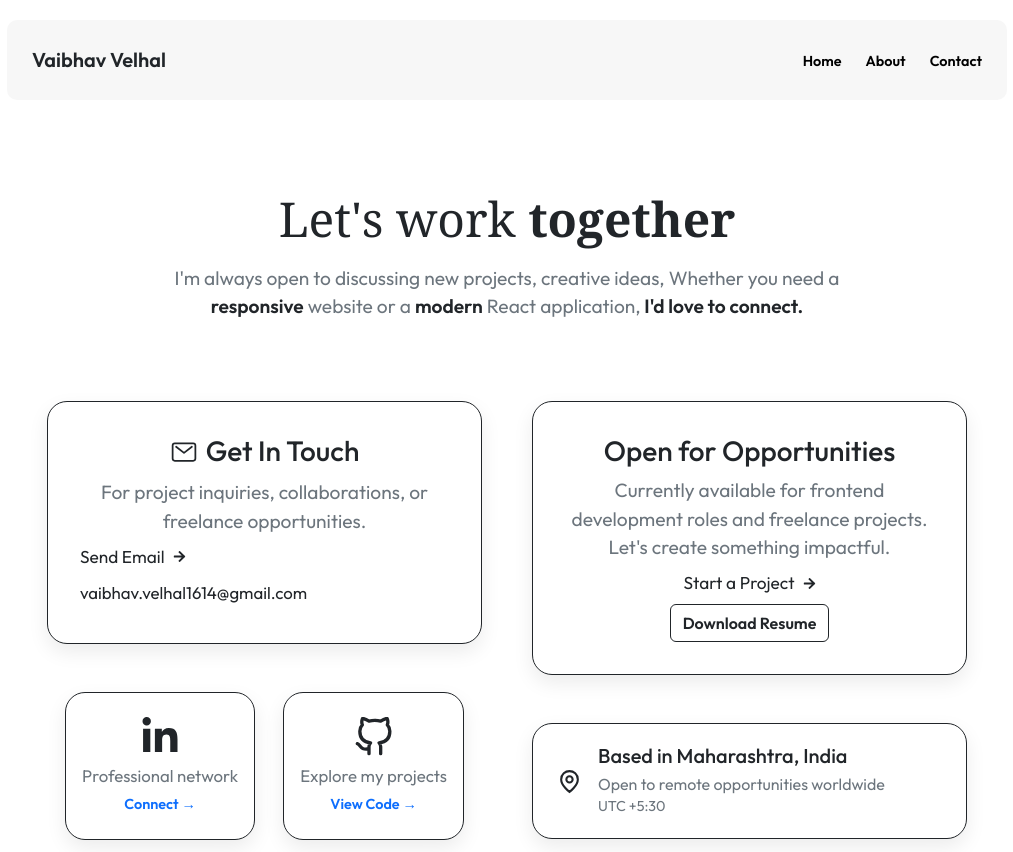
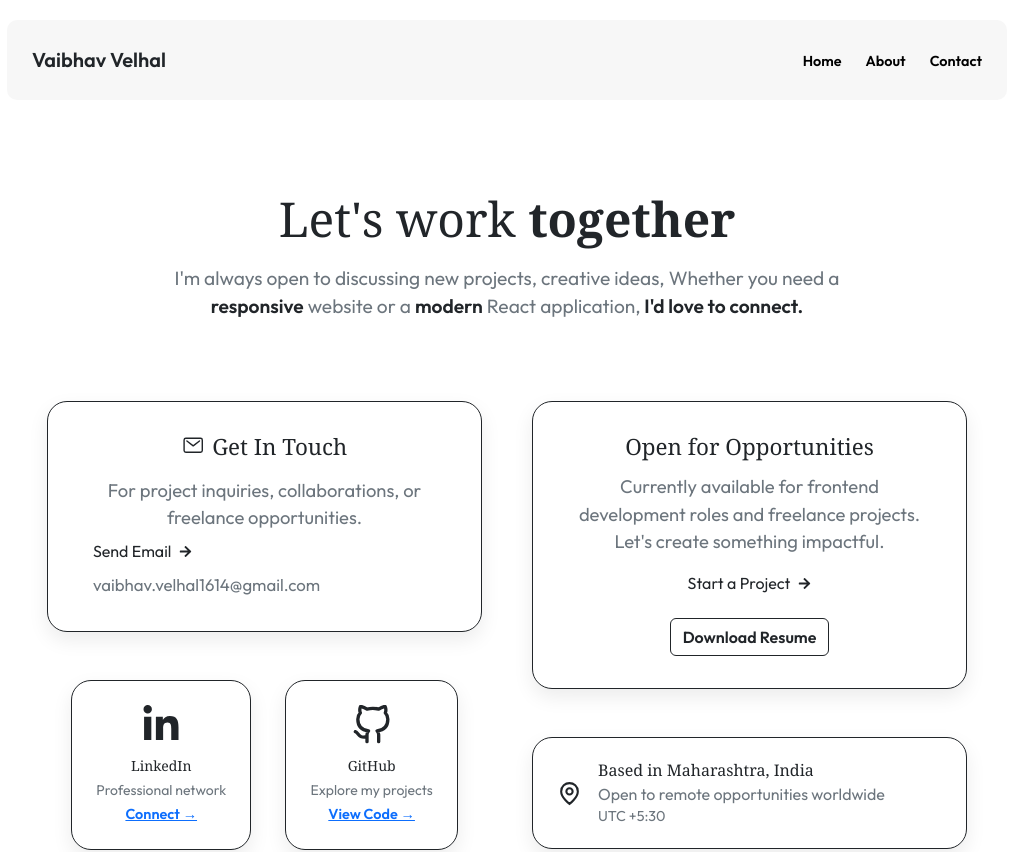
Before and after one commit to vaibhav-velhal/vaibhav-portfolio, a React (Vite) app: page /Contact in a window 1280 px wide. Shown: the top 852 px of the page, without its empty margins (133-1146 px from the left). Built offline with nearby package versions, Linux system fonts and the light colour scheme.

Commit message:
Font size changed for title of cards at Contact page

```diff
--- a/src/pages/Contact/Contact.css
+++ b/src/pages/Contact/Contact.css
@@ -15,6 +15,24 @@
 }
 
 /* Card Grid Section */
+.card-title {
+    font-family: Georgia, 'Times New Roman', Times, serif;
+}
+
+.card-title p{
+    font-weight: 550;
+    font-size: 1rem;
+}
+
+.card-title h3 {
+    font-weight: 550;
+    font-size: 1.4rem;
+}
+
+.card-subtitle p {
+    font-size: 1.15rem;
+}
+
 .contact-cards {
     display: flex;
     gap: 50px;
@@ -31,27 +49,28 @@
     flex-direction: column;
 }
 
+.send-email:hover {
+    text-decoration: underline;
+    box-shadow: 0 5px 10px rgba(0,0,0,0.2);
+}
+
+.email-text {
+    margin: 0;
+    margin-left: 13px;
+}
+
 /* Social Links Card */
-.card-section .social-links {
+.card-section .social-link-cards {
     display: flex;
     justify-content: space-evenly;
     gap: 10px;
 }
 
-.social-links .card {
+.social-link-cards .card {
     display: flex;
     flex-direction: column;
     align-items: center;
     justify-content: center;
-}
-
-.card a {
-    text-decoration: none;
-    color: #212529;
-}
-
-.card a:hover {
-    text-decoration: underline;
 }
 
 /* Location Card */
@@ -61,12 +80,12 @@
     align-items: center;
 }
 
-.location-sub-text p {
+.sub-text p {
     font-size: 1rem;
     margin: 0;
 }
 
-.location-sub-text .location-time-text {
+.sub-text .location-time-text {
     font-size: 0.9rem;
 }
 
@@ -86,7 +105,7 @@
         margin: 0;
     }
 
-    .card-section .social-links {
+    .card-section .social-link-cards {
         gap: 15px;
     }
 }
--- a/src/pages/Contact/Contact.jsx
+++ b/src/pages/Contact/Contact.jsx
@@ -27,29 +27,47 @@ function Contact() {
                     {/* 1. Get In Touch Card*/}
                     <div className="card p-3 border border-dark mb-5">
                         <div className="card-body">
-                            <div className="card-title text-center">
-                                <h3><IoMailOutline className='mb-1 me-2' />Get In Touch</h3>
-                                <p className='mb-0 text-secondary'>For project inquiries, collaborations, or freelance opportunities.</p>
+                            <div className="card-title mb-3 text-center">
+                                <h3><IoMailOutline className='mb-2 me-2' />Get In Touch</h3>
                             </div>
-                            <div className="link mb-2">
-                                <a href="mailto:vaibhav.velhal1614@gmail.com"><big>Send Email<FaArrowRight className='mb-1 ms-2' size={13} /></big></a>
+
+                            <div className="card-subtitle">
+                                <p className='mb-0 text-secondary text-center'>For project inquiries, collaborations, or freelance opportunities.</p>
                             </div>
-                            <p className='mb-1'><small>vaibhav.velhal1614@gmail.com</small></p>
+
+                            <div className="link">
+                                <button href="mailto:vaibhav.velhal1614@gmail.com" className='send-email btn'>Send Email<FaArrowRight className='mb-1 ms-2' size={13} /></button>
+                            </div>
+                            <p className='email-text text-secondary'><small>vaibhav.velhal1614@gmail.com</small></p>
                         </div>
                     </div>
 
                     {/* 2. Social Links Cards */}
-                    <div className="social-links">
-                        <div className="card px-3 py-4 border border-dark text-center">
-                            <FaLinkedinIn className='mb-1' size={40} />
-                            <p className='mb-1 text-secondary'><small>Professional network</small></p>
-                            <a href="https://www.linkedin.com/in/vaibhav-velhal" className='text-primary fw-semibold'>Connect &rarr;</a>
+                    <div className="social-link-cards">
+                        <div className="card p-4 border border-dark">
+                            <div className="card-body text-center p-0">
+                                <FaLinkedinIn className='mb-2' size={40} />
+
+                                <div className="card-title m-0"><p className="m-0"><small>LinkedIn</small></p></div>
+
+                                <div className="sub-text">
+                                    <p className='text-secondary'><small>Professional network</small></p>
+                                </div>
+                                <a href="https://www.linkedin.com/in/vaibhav-velhal" className='fw-semibold'>Connect &rarr;</a>
+                            </div>
                         </div>
 
-                        <div className="card px-3 py-4 border border-dark text-center">
-                            <FiGithub className="mb-1" size={40} />
-                            <p className='mb-1 text-secondary'><small>Explore my projects</small></p>
-                            <a href="https://github.com/vaibhav-velhal" className='text-primary fw-semibold'>View Code &rarr;</a>
+                        <div className="card p-4 border border-dark text-center">
+                            <div className="card-body p-0">
+                                <FiGithub className="mb-2" size={40} />
+
+                                <div className="card-title m-0"><p className="m-0"><small>GitHub</small></p></div>
+
+                                <div className="sub-text">
+                                    <p className='text-secondary'><small>Explore my projects</small></p>
+                                </div>
+                                <a href="https://github.com/vaibhav-velhal" className='fw-semibold'>View Code &rarr;</a>
+                            </div>
                         </div>
                     </div>
 
@@ -60,15 +78,17 @@ function Contact() {
                     {/* 3. Open for Opportunities Card */}
                     <div className="card p-3 border border-dark mb-5">
                         <div className="card-body text-center">
-                            <div className="card-title">
-                                <h3 className='mb-2'>Open for Opportunities</h3>
+                            <div className="card-title mb-3">
+                                <h3>Open for Opportunities</h3>
                             </div>
 
-                            <p className='mb-2 text-secondary'>Currently available for frontend development roles and freelance projects. Let's create something impactful.</p>
+                            <div className="card-subtitle">
+                                <p className='mb-2 text-secondary'>Currently available for frontend development roles and freelance projects. Let's create something impactful.</p>
+                            </div>
 
                             <div className="button-section">
-                                <div className="link mb-2">
-                                    <a href="mailto:vaibhav.velhal1614@gmail.com"><big>Start a Project<FaArrowRight className='mb-1 ms-2' size={13} /></big></a>
+                                <div className="link mb-3">
+                                    <button href="mailto:vaibhav.velhal1614@gmail.com" className='send-email btn'>Start a Project<FaArrowRight className='mb-1 ms-2' size={13} /></button>
                                 </div>
                                 <div className="resumr-button">
                                     <button className="btn btn-outline-dark fw-semibold">Download Resume</button>
@@ -83,8 +103,10 @@ function Contact() {
                         <div className="card border border-dark py-1">
                             <div className="location-icon"><GrLocation className='ms-4' size={25} /></div>
                             <div className="card-body">
-                                <h5 className="card-title mb-1">Based in Maharashtra, India</h5>
-                                <div className="location-sub-text text-secondary">
+                                <div className="card-title mb-0">
+                                    <p className='m-0'>Based in Maharashtra, India</p>
+                                </div>
+                                <div className="sub-text text-secondary">
                                     <p className='m-0'>Open to remote opportunities worldwide</p>
                                     <p className='location-time-text'>UTC +5:30</p>
                                 </div>
--- a/src/pages/Home/Home.css
+++ b/src/pages/Home/Home.css
@@ -61,6 +61,7 @@
 
 .projects-section h3 {
     font-size: clamp(1.5rem, 3vw, 2rem);
+    margin-bottom: 15px;
 }
 
 .project .project-content {
@@ -77,6 +78,7 @@
     width: 100%;
     height: auto;
     display: block;
+    box-shadow: 0 8px 20px rgba(0,0,0,0.08);
 }
 
 .buttons-section .btn {
--- a/src/pages/Home/Home.jsx
+++ b/src/pages/Home/Home.jsx
@@ -50,8 +50,7 @@ function Home() {
                             </div>
                         </div>
                         <div className="image-container col-12 col-md-6 m-0 ms-lg-3 ">
-                            <img src="/JustPizza-Project.png" alt="JustPizza-Project" loading='lazy'
-                                className='border border-secondary border-opacity-50 rounded-3' />
+                            <img src="/JustPizza-Project.png" alt="JustPizza-Project" loading='lazy' className='rounded-3' />
                         </div>
                     </div>
                 </article>
```
